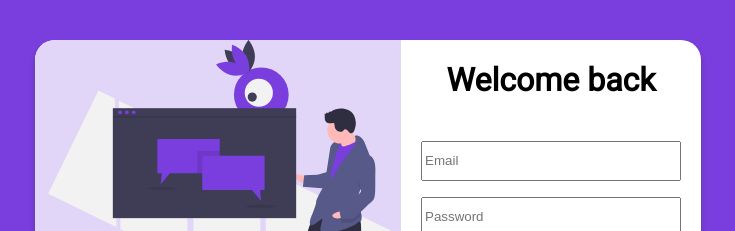
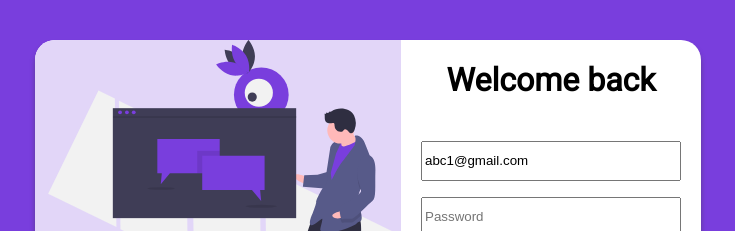
Before and after one commit to Ninja-Saket/Chatting_app_frontend, a React (Create React App) app: page /login in a window 1280 px wide. Shown: the top 231 px of the page, without its empty margins (272-1007 px from the left). Built offline with nearby package versions, Linux system fonts and the light colour scheme.

Commit message:
Set default email and fix avatar image

```diff
--- a/src/components/Auth/Login.js
+++ b/src/components/Auth/Login.js
@@ -8,7 +8,7 @@ import { useNavigate } from "react-router-dom";
 const Login = () => {
   const navigate = useNavigate();
   const dispatch = useDispatch();
-  const [email, setEmail] = useState("");
+  const [email, setEmail] = useState("abc1@gmail.com");
   const [password, setPassword] = useState("");
 
   const submitForm = (event) => {
--- a/src/components/Chat/components/Navbar/Navbar.js
+++ b/src/components/Chat/components/Navbar/Navbar.js
@@ -8,7 +8,7 @@ const Navbar = () => {
     <div id="navbar" className="card-shadow">
       <h2>Chat.io</h2>
       <div id="profile-menu">
-        <img src="" alt="Avatar" />
+        <img width="40" height="40" src={user.avatar} alt="Avatar" />
         <p>
           {user.firstName} {user.lastName}
         </p>
```
